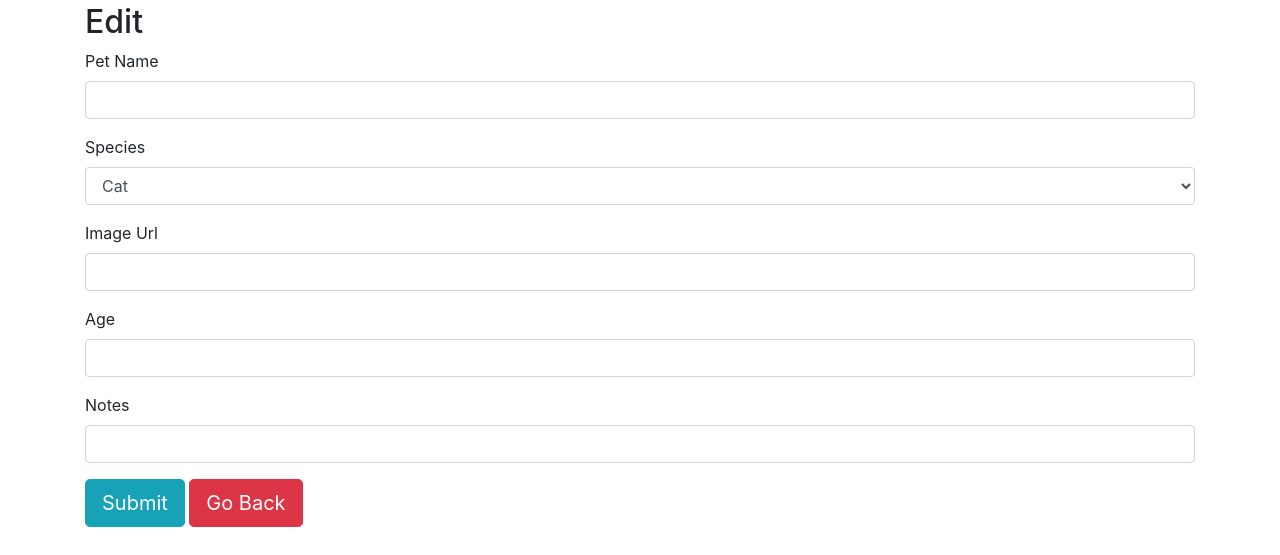
After one commit to khagerman/Adoption-Agency, a Flask app: template templates/edit_pet_form.html in a window 1280 px wide. The commit adds this page. Shown: the part 245-800 px from the top of the page. Run offline with Flask 2, Linux system fonts and the light colour scheme; the template is opened without the code that fills it: values that come from a table or form of the project are taken from there, others are empty; some libraries are stand-ins or nearby versions.

Commit message:
saving code so far

```diff
--- a/app.py
+++ b/app.py
@@ -1,12 +1,12 @@
 from flask import Flask, request, render_template, redirect, flash, session
 from flask_debugtoolbar import DebugToolbarExtension
 from models import db, connect_db, Pet
+from forms import AddPetForm
 
-# from forms import AddSnackForm, EmployeeForm
 
 app = Flask(__name__)
 
-app.config["SQLALCHEMY_DATABASE_URI"] = "postgresql:///employees_db"
+app.config["SQLALCHEMY_DATABASE_URI"] = "postgresql:///pets_db"
 app.config["SQLALCHEMY_TRACK_MODIFICATIONS"] = False
 app.config["SQLALCHEMY_ECHO"] = True
 app.config["SECRET_KEY"] = "jkjkjkjkjkkjgghg"
@@ -20,53 +20,75 @@ connect_db(app)
 def home_page():
     """Render home page"""
     pets = Pet.query.all()
-    return render_template("home.html" pets=pets)
+    return render_template("home.html", pets=pets)
 
 
-
-@app.route("/new", methods=["GET", "POST"])
-def add_snack():
+@app.route("/add", methods=["GET", "POST"])
+def add_pet():
     """Renders snack form (GET) or handles snack form submission (POST)"""
     form = AddPetForm()
     if form.validate_on_submit():
         name = form.name.data
-        price = form.price.data
-        flash(f"Created new snack: name is {name}, price is ${price}")
+        species = form.species.data
+        photo_url = form.photo_url.data
+        age = form.age.data
+        notes = form.notes.data
+        new_pet = Pet(
+            name=name, species=species, photo_url=photo_url, age=age, notes=notes
+        )
+        db.session.add(new_pet)
+        db.session.commit()
         return redirect("/")
     else:
-        return render_template("add_snack_form.html", form=form)
+        return render_template("add_pet_form.html", form=form)
 
 
-@app.route("/employees/new", methods=["GET", "POST"])
-def add_employee():
-    form = EmployeeForm()
-    depts = db.session.query(Department.dept_code, Department.dept_name)
-    form.dept_code.choices = depts
-    if form.validate_on_submit():
-        name = form.name.data
-        state = form.state.data
-        dept_code = form.dept_code.data
+# @app.route("/employees/new", methods=["GET", "POST"])
+# def add_employee():
+#     form = EmployeeForm()
+#     depts = db.session.query(Department.dept_code, Department.dept_name)
+#     form.dept_code.choices = depts
+#     if form.validate_on_submit():
+#         name = form.name.data
+#         state = form.state.data
+#         dept_code = form.dept_code.data
 
-        emp = Employee(name=name, state=state, dept_code=dept_code)
-        db.session.add(emp)
-        db.session.commit()
-        return redirect("/phones")
-    else:
-        return render_template("add_employee_form.html", form=form)
+#         emp = Employee(name=name, state=state, dept_code=dept_code)
+#         db.session.add(emp)
+#         db.session.commit()
+#         return redirect("/phones")
+#     else:
+#         return render_template("add_employee_form.html", form=form)
 
 
-@app.route("/employees/<int:id>/edit", methods=["GET", "POST"])
-def edit_employee(id):
-    emp = Employee.query.get_or_404(id)
-    form = EmployeeForm(obj=emp)
-    depts = db.session.query(Department.dept_code, Department.dept_name)
-    form.dept_code.choices = depts
+@app.route("/<int:id>/", methods=["GET", "POST"])
+def edit_pet(id):
+    pet = Pet.query.get_or_404(id)
+    form = AddPetForm(obj=pet)
+    if form.validate_on_submit():
+        pet.name = form.name.data
+        pet.species = form.species.data
+        pet.photo_url = form.photo_url.data
+        pet.age = form.age.data
+        pet.notes = form.notes.data
+        db.session.commit()
+        return redirect("/")
+    else:
+        return render_template("edit_pet_form.html", form=form, pet=pet)
 
-    if form.validate_on_submit():
-        emp.name = form.name.data
-        emp.state = form.state.data
-        emp.dept_code = form.dept_code.data
-        db.session.commit()
-        return redirect("/phones")
-    else:
-        return render_template("edit_employee_form.html", form=form)
+
+#     @app.route("/<int:id>/edit", methods=["GET", "POST"])
+# def edit_employee(id):
+#     emp = Employee.query.get_or_404(id)
+#     form = EmployeeForm(obj=emp)
+#     depts = db.session.query(Department.dept_code, Department.dept_name)
+#     form.dept_code.choices = depts
+
+#     if form.validate_on_submit():
+#         emp.name = form.name.data
+#         emp.state = form.state.data
+#         emp.dept_code = form.dept_code.data
+#         db.session.commit()
+#         return redirect("/phones")
+#     else:
+#         return render_template("edit_employee_form.html", form=form)
--- a/forms.py
+++ b/forms.py
@@ -8,7 +8,7 @@ from wtforms import (
     SelectField,
     TextAreaField,
 )
-from wtforms.validators import InputRequired, Email, Optional
+from wtforms.validators import InputRequired, URL, Optional, NumberRange
 
 
 class AddPetForm(FlaskForm):
@@ -16,27 +16,15 @@ class AddPetForm(FlaskForm):
     name = StringField(
         "Pet Name", validators=[InputRequired(message="Pet Name can't be blank")]
     )
-    species = StringField(
-        "Species", validators=[InputRequired(message="Species can't be blank")]
+    species = SelectField(
+        "Species", choices=[("cat", "Cat"), ("dog", "Dog"), ("porcupine", "Porcupine")]
     )
-    img = StringField("Image Url")
-    age = IntegerField("Age")
+    photo_url = StringField("Image Url", validators=[Optional(), URL()]) or None
+    age = IntegerField("Age", [Optional(), NumberRange(min=0, max=30)])
     notes = StringField("Notes")
 
 
-#     # category = RadioField("Category", choices=[
-#     #                       ('ic', 'Ice Cream'),  ('chips', 'Potato Chips'),  ('candy', 'Candy/Sweets')])
-#     category = SelectField(
-#         "Category",
-#         choices=[
-#             ("ic", "Ice Cream"),
-#             ("chips", "Potato Chips"),
-#             ("candy", "Candy/Sweets"),
-#         ],
-#     )
-
-
-# class EmployeeForm(FlaskForm):
+# class EditPetForm(FlaskForm):
 #     name = StringField(
 #         "Employee Name", validators=[InputRequired(message="Name cannot be blank")]
 #     )
--- /dev/null
+++ b/templates/edit_pet_form.html
@@ -0,0 +1,55 @@
+<!DOCTYPE html>
+<html lang="en">
+
+<head>
+  <meta charset="UTF-8">
+  <meta name="viewport" content="width=device-width, initial-scale=1.0">
+  <meta http-equiv="X-UA-Compatible" content="ie=edge">
+  <link rel="stylesheet" href="https://maxcdn.bootstrapcdn.com/bootstrap/4.0.0/css/bootstrap.min.css"
+    integrity="sha384-Gn5384xqQ1aoWXA+058RXPxPg6fy4IWvTNh0E263XmFcJlSAwiGgFAW/dAiS6JXm" crossorigin="anonymous">
+  <title>New Pet</title>
+
+</head>
+
+<body>
+  <div class="container">
+    <h1 class="display-1 text-center">{{pet.name}}</h1>
+    <div class="row">
+      <div class="col-4">
+        <img src="{{pet.photo_url}}alt="" style=" width: 18rem;">
+
+      </div>
+      <ul class=" col-6 list-group">
+        <li class="list-group-item">Info about {{pet.name}}</li>
+        <li class="list-group-item">Name: {{pet.name}}</li>
+        <li class="list-group-item">Species: {{pet.species}}</li>
+        {%if pet.age%}<li class="list-group-item">Age{{pet.age}}</li>{%endif%}
+        {%if pet.notes%}<li class="list-group-item"> Notes: {{pet.notes}}</li>{%endif%}
+
+      </ul>
+    </div>
+  </div>
+  <br>
+  <div class="container">
+    <h2>Edit</h2>
+    <form method="POST">
+      {{ form.hidden_tag() }}
+
+      {% for field in form if field.widget.input_type != 'hidden'%}
+      <div class="form-group">
+        {{field.label}}
+        {{field(class_="form-control")}}
+        {% for err in field.errors %}
+        <small class="form-text text-danger">
+          {{err}}
+        </small>
+        {% endfor %}
+      </div>
+      {% endfor %}
+      <button class="btn  btn-info btn-lg">Submit</button>
+      <a href="/" class="btn btn-danger btn-lg">Go Back</a>
+    </form>
+  </div>
+</body>
+
+</html>
```
Also changed, not shown: models.py (+8 -2 lines), templates/add_pet_form.html (added, +42 -0 lines), templates/home.html (+13 -11 lines).
